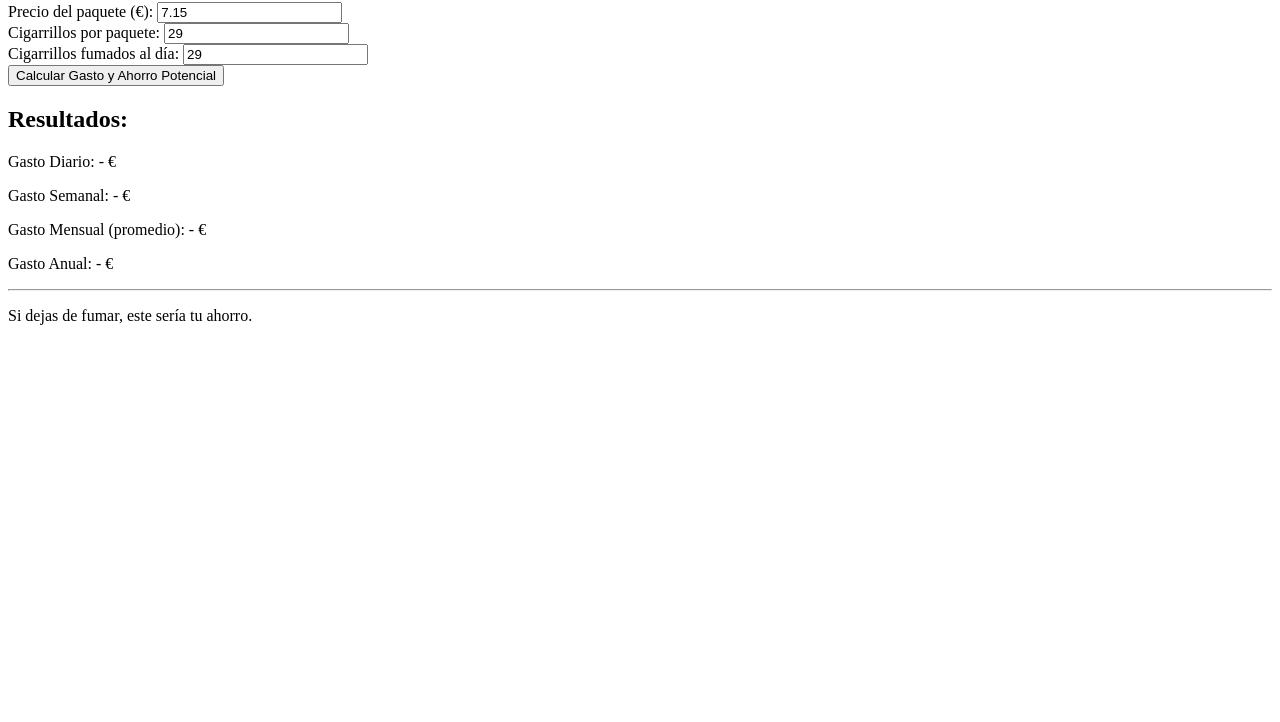
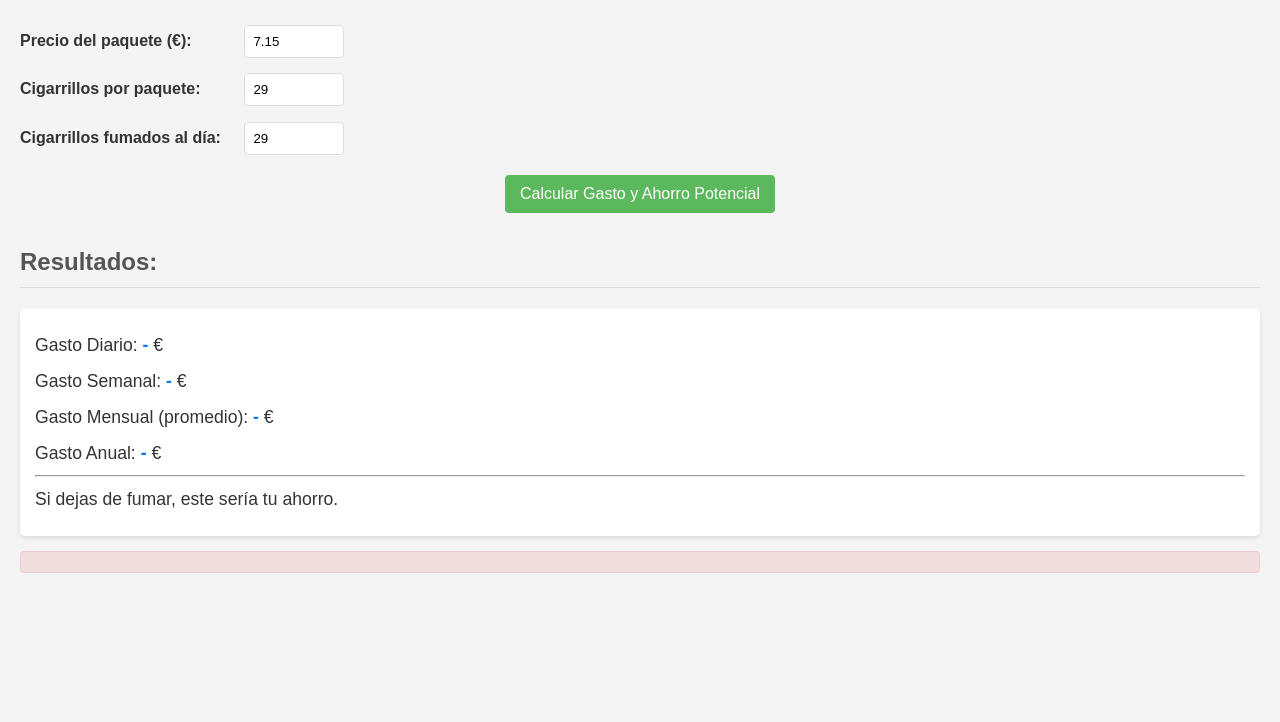
Before and after one commit to Juantazos/SmokeTracker, a plain HTML site: page index.html in a window 1280 px wide. Shown: the part 78-800 px from the top of the page. Drawn offline with Linux system fonts and the light colour scheme.

Commit message:
Update index.html

```diff
--- a/index.html
+++ b/index.html
@@ -4,7 +4,7 @@
     <meta charset="UTF-8">
     <meta name="viewport" content="width=device-width, initial-scale=1.0">
     <title>Calculadora Ahorro Tabaco</title>
-    <!-- (Opcional) <link rel="stylesheet" href="style.css"> -->
+    <link rel="stylesheet" href="style.css"> <!-- ENLACE AL CSS ACTIVADO -->
 </head>
 <body>
     <h1>Calculadora de Ahorro al Dejar de Fumar</h1>
@@ -33,7 +33,7 @@
         <hr>
         <p>Si dejas de fumar, este sería tu ahorro.</p>
     </div>
-    <div id="errorMensaje" style="color: red;"></div>
+    <div id="errorMensaje" style="color: red;"></div> <!-- Este estilo en línea podría quitarse si se maneja por CSS, pero está bien por ahora -->
 
     <!-- Primero el script con la función de cálculo -->
     <script src="calculadoraAhorro.js"></script>
```
